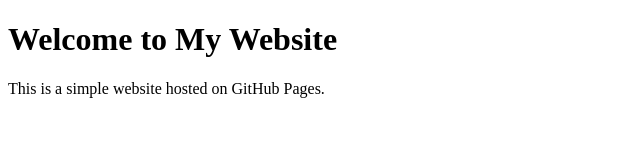
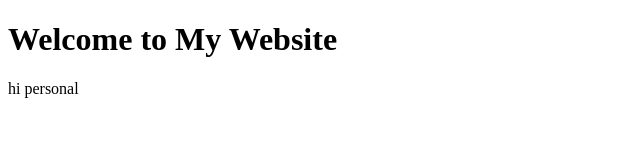
Before and after one commit to ja2003aa/my_webs, a plain HTML site: page index.html in a window 1280 px wide. Shown: the whole page, without its empty margins (0-640 px from the left). Drawn offline with Linux system fonts and the light colour scheme.

Commit message:
Update index.html

```diff
--- a/index.html
+++ b/index.html
@@ -7,6 +7,6 @@
 </head>
 <body>
     <h1>Welcome to My Website</h1>
-    <p>This is a simple website hosted on GitHub Pages.</p>
+    <p>hi personal</p>
 </body>
 </html>
```
